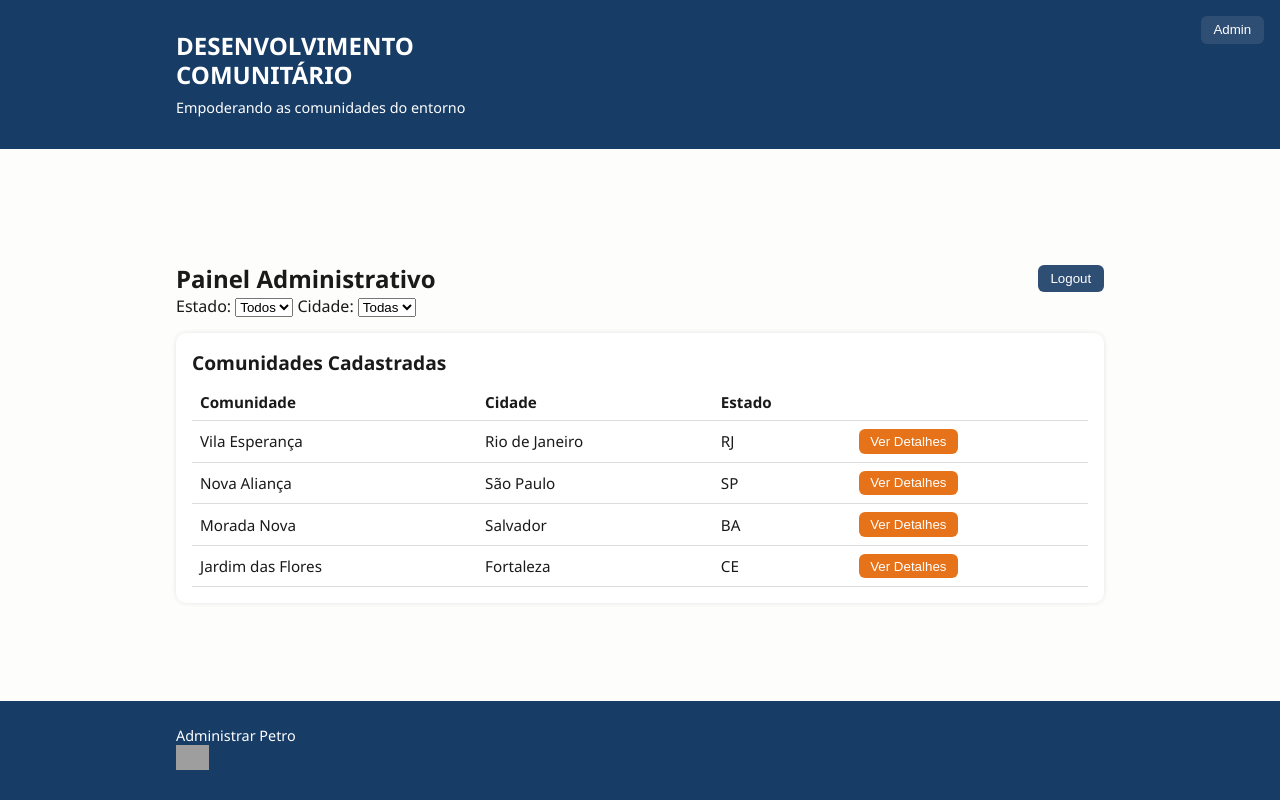
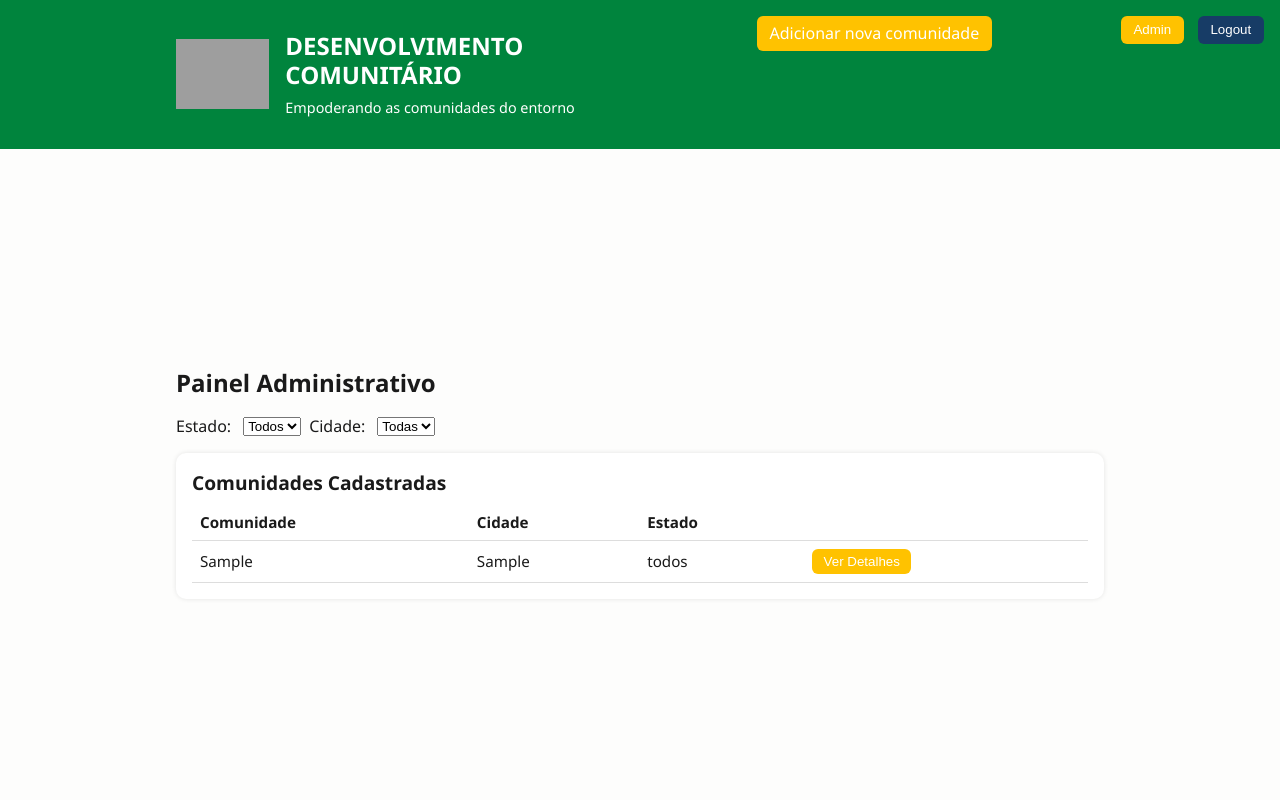
Before and after one commit to otaviozille/projeto-inova-o-SENAI, a PHP site: page /painel-admin/painel.php in a window 1280 px wide. Run offline with PHP 8.4, Linux system fonts and the light colour scheme; the visitor is signed in with stand-in values (Sample User, id 1); tables that the repository leaves empty or names only in its code hold one stand-in row (values such as "Sample post"); grey boxes are pictures that could not be loaded.

Commit message:
Atualiza painel e CSS

```diff
--- a/painel-admin/estilo.css
+++ b/painel-admin/estilo.css
@@ -4,11 +4,18 @@
   box-sizing: border-box;
 }
 
+:root {
+  --cor-primaria: #00843d;
+  --cor-secundaria: #ffc200;
+  --cor-escura: #173c66;
+  --cor-texto: #1a1a1a;
+}
+
 body, html {
   height: 100%;
   font-family: 'Segoe UI', sans-serif;
   background-color: #fdfdfc;
-  color: #1a1a1a;
+  color: var(--cor-texto);
 }
 
 .container {
@@ -25,10 +32,26 @@ body, html {
 }
 
 header.topo {
-  background-color: #173c66;
+  background-color: var(--cor-primaria);
   color: #fff;
   padding: 1rem;
   position: relative;
+}
+
+/* container do topo com logo */
+.cabecalho-topo {
+  display: flex;
+  align-items: center;
+  gap: 1rem;
+}
+
+.logo-petro {
+  height: 70px;
+  margin-left: 0;
+}
+
+.titulo-topo {
+  flex-grow: 1;
 }
 
 header h1 {
@@ -48,13 +71,36 @@ header p {
 .btn-admin {
   position: absolute;
   top: 1rem;
-  right: 1rem;
-  background: #2f4e74;
-  color: white;
+  right: 6rem;
+  background: var(--cor-secundaria);
+  color: #fff;
   border: none;
   padding: 0.4rem 0.8rem;
   border-radius: 6px;
   cursor: pointer;
+  transition: background 0.3s;
+}
+
+.btn-admin:hover {
+  background: #e5aa00;
+}
+
+.btn-add {
+  position: absolute;
+  top: 1rem;
+  right: 18rem;
+  background: var(--cor-secundaria);
+  color: #fff;
+  border: none;
+  padding: 0.4rem 0.8rem;
+  border-radius: 6px;
+  cursor: pointer;
+  transition: background 0.3s;
+  text-decoration: none;
+}
+
+.btn-add:hover {
+  background: #e5aa00;
 }
 
 main.painel {
@@ -71,19 +117,34 @@ main.painel {
   margin-top: 1rem;
 }
 
+.filtro-cidade {
+  display: flex;
+  flex-wrap: wrap;
+  gap: 0.5rem;
+  margin: 1rem 0;
+  align-items: center;
+}
+
+.filtro-cidade label {
+  margin-right: 0.25rem;
+}
+
 .btn-logout {
-  background: #2f4e74;
-  color: white;
+  position: absolute;
+  top: 1rem;
+  right: 1rem;
+  background: var(--cor-escura);
+  color: #fff;
   border: none;
   padding: 0.4rem 0.8rem;
   border-radius: 6px;
   cursor: pointer;
-  transition: all 0.3s ease;
+  transition: background 0.3s, transform 0.3s;
 }
 
 .btn-logout:hover {
-    transform: scale(1.1);
-    background-color: #1a2b3c;
+  transform: scale(1.05);
+  background-color: #0e2a4d;
 }
 
 .tabela {
@@ -96,6 +157,19 @@ main.painel {
   display: flex;
   flex-direction: column;
   justify-content: space-between;
+}
+
+.tabela-scroll {
+  max-height: 320px; /* mostra 8 registros antes de rolar */
+  overflow-y: auto;
+}
+
+/* cabeçalho da tabela fixo durante a rolagem */
+.tabela-scroll thead th {
+  position: sticky;
+  top: 0;
+  background: #fff;
+  z-index: 1;
 }
 
 .tabela h3 {
@@ -116,12 +190,17 @@ th, td {
 }
 
 .btn-detalhes {
-  background-color: #e6731a;
+  background-color: var(--cor-secundaria);
   color: #fff;
   border: none;
   padding: 0.3rem 0.7rem;
   border-radius: 6px;
   cursor: pointer;
+  transition: background 0.3s;
+}
+
+.btn-detalhes:hover {
+  background-color: #e5aa00;
 }
 
 ul.futuro {
@@ -132,16 +211,67 @@ ul.futuro {
   color: #444;
 }
 
-footer {
-  background: #173c66;
-  color: white;
-  padding: 0.6rem 1rem;
+.modal {
+  position: fixed;
+  z-index: 1000;
+  left: 0;
+  top: 0;
+  width: 100%;
+  height: 100%;
+  background-color: rgba(0, 0, 0, 0.6);
   display: flex;
-  justify-content: space-between;
   align-items: center;
-  font-size: 0.9rem;
+  justify-content: center;
+  backdrop-filter: blur(3px);
 }
 
-footer img {
-  height: 25px;
+.modal-content {
+  background: #ffffff;
+  border-radius: 16px;
+  padding: 30px 35px;
+  width: 100%;
+  max-width: 550px;
+  box-shadow: 0 12px 28px rgba(0, 0, 0, 0.25);
+  position: relative;
+  animation: fadeIn 0.3s ease-in-out;
 }
+
+@keyframes fadeIn {
+  from { opacity: 0; transform: scale(0.95); }
+  to { opacity: 1; transform: scale(1); }
+}
+
+.close {
+  position: absolute;
+  right: 18px;
+  top: 15px;
+  font-size: 26px;
+  font-weight: bold;
+  color: #888;
+  cursor: pointer;
+  transition: color 0.3s;
+}
+
+.close:hover {
+  color: #333;
+}
+
+#modal-titulo {
+  font-size: 24px;
+  margin-bottom: 18px;
+  color: #2a2a2a;
+  text-align: center;
+  border-bottom: 1px solid #eee;
+  padding-bottom: 10px;
+}
+
+#detalhes-comunidade p {
+  margin: 10px 0;
+  font-size: 16px;
+  color: #444;
+  line-height: 1.5;
+}
+
+#detalhes-comunidade strong {
+  color: #111;
+}
--- a/painel-admin/painel.php
+++ b/painel-admin/painel.php
@@ -7,11 +7,33 @@ if (!isset($_SESSION['email'])) {
     exit();
 }
 
-$email = $_SESSION['email'];
+$comunidades = [];
+$estados = [];
+$cidadesPorEstado = [];
 
-$logado = $_SESSION['email'];
+$sql = "SELECT id, comunidade, cidade, estado, educacao, agua, renda, saude, moradia, emprego FROM comunidades";
+$result = mysqli_query($conn, $sql);
+
+if ($result && mysqli_num_rows($result) > 0) {
+    while ($row = mysqli_fetch_assoc($result)) {
+        $comunidades[] = $row;
+        $estado = $row['estado'];
+        $cidade = $row['cidade'];
+
+        if (!in_array($estado, $estados)) {
+            $estados[] = $estado;
+        }
+
+        if (!isset($cidadesPorEstado[$estado])) {
+            $cidadesPorEstado[$estado] = [];
+        }
+
+        if (!in_array($cidade, $cidadesPorEstado[$estado])) {
+            $cidadesPorEstado[$estado][] = $cidade;
+        }
+    }
+}
 ?>
-
 
 <!DOCTYPE html>
 <html lang="pt-br">
@@ -24,10 +46,15 @@ $logado = $_SESSION['email'];
 <body>
   <div class="wrapper">
     <header class="topo">
-      <div class="container">
-        <h1>DESENVOLVIMENTO<br><span>COMUNITÁRIO</span></h1>
-        <p>Empoderando as comunidades do entorno</p>
+      <div class="container cabecalho-topo">
+        <img src="../imgs/petrobras.png" alt="Logo Petrobras" class="logo-petro" />
+        <div class="titulo-topo">
+          <h1>DESENVOLVIMENTO<br><span>COMUNITÁRIO</span></h1>
+          <p>Empoderando as comunidades do entorno</p>
+        </div>
+        <a href="../page-user/index.php" class="btn-add">Adicionar nova comunidade</a>
         <button class="btn-admin">Admin</button>
+        <button class="btn-logout"><a style="text-decoration: none; color:white;" href="../config/logout.php">Logout</a></button>
       </div>
     </header>
 
@@ -35,17 +62,15 @@ $logado = $_SESSION['email'];
       <div class="container">
         <div class="cabecalho-painel">
           <h2>Painel Administrativo</h2>
-          <button class="btn-logout"><a style="text-decoration: none; color:white;" href="../config/logout.php">Logout</a></button>
         </div>
 
         <div class="filtro-cidade">
           <label for="estado">Estado:</label>
           <select id="estado" onchange="atualizarCidades(); filtrarTabela();">
             <option value="todos">Todos</option>
-            <option value="RJ">RJ</option>
-            <option value="SP">SP</option>
-            <option value="BA">BA</option>
-            <option value="CE">CE</option>
+            <?php foreach ($estados as $uf): ?>
+              <option value="<?= htmlspecialchars($uf) ?>"><?= htmlspecialchars($uf) ?></option>
+            <?php endforeach; ?>
           </select>
 
           <label for="cidade">Cidade:</label>
@@ -56,6 +81,7 @@ $logado = $_SESSION['email'];
 
         <div class="tabela">
           <h3>Comunidades Cadastradas</h3>
+          <div class="tabela-scroll">
           <table id="tabela-comunidades">
             <thead>
               <tr>
@@ -66,51 +92,38 @@ $logado = $_SESSION['email'];
               </tr>
             </thead>
             <tbody>
-              <tr>
-                <td>Vila Esperança</td>
-                <td>Rio de Janeiro</td>
-                <td>RJ</td>
-                <td><button class="btn-detalhes">Ver Detalhes</button></td>
-              </tr>
-              <tr>
-                <td>Nova Aliança</td>
-                <td>São Paulo</td>
-                <td>SP</td>
-                <td><button class="btn-detalhes">Ver Detalhes</button></td>
-              </tr>
-              <tr>
-                <td>Morada Nova</td>
-                <td>Salvador</td>
-                <td>BA</td>
-                <td><button class="btn-detalhes">Ver Detalhes</button></td>
-              </tr>
-              <tr>
-                <td>Jardim das Flores</td>
-                <td>Fortaleza</td>
-                <td>CE</td>
-                <td><button class="btn-detalhes">Ver Detalhes</button></td>
-              </tr>
+              <?php foreach ($comunidades as $com): ?>
+                <tr>
+                  <td><?= htmlspecialchars($com['comunidade']) ?></td>
+                  <td><?= htmlspecialchars($com['cidade']) ?></td>
+                  <td><?= htmlspecialchars($com['estado']) ?></td>
+                  <td><button class="btn-detalhes">Ver Detalhes</button></td>
+                </tr>
+              <?php endforeach; ?>
             </tbody>
           </table>
+          </div>
         </div>
       </div>
     </main>
 
-    <footer>
-      <div class="container">
-        <p>Administrar Petro</p>
-        <img src="logo-br.png" alt="Logo BR" />
+  </div>
+
+  <!-- Modal com detalhes -->
+  <div id="modal" class="modal" style="display:none;">
+    <div class="modal-content">
+      <span class="close" onclick="fecharModal()">&times;</span>
+      <h2 id="modal-titulo">Detalhes da Comunidade</h2>
+
+      <div id="detalhes-comunidade" style="margin-top: 20px; font-size: 16px;">
+        <!-- Detalhes inseridos via JavaScript -->
       </div>
-    </footer>
+    </div>
   </div>
 
   <script>
-    const cidadesPorEstado = {
-      RJ: ['Rio de Janeiro'],
-      SP: ['São Paulo'],
-      BA: ['Salvador'],
-      CE: ['Fortaleza']
-    };
+    const comunidades = <?= json_encode($comunidades) ?>;
+    const cidadesPorEstado = <?= json_encode($cidadesPorEstado) ?>;
 
     function atualizarCidades() {
       const estado = document.getElementById('estado').value;
@@ -118,7 +131,7 @@ $logado = $_SESSION['email'];
 
       cidadeSelect.innerHTML = '<option value="todas">Todas</option>';
 
-      if (estado !== 'todos') {
+      if (estado !== 'todos' && cidadesPorEstado[estado]) {
         cidadesPorEstado[estado].forEach(cidade => {
           const option = document.createElement('option');
           option.value = cidade;
@@ -143,6 +156,32 @@ $logado = $_SESSION['email'];
         linha.style.display = (estadoValido && cidadeValida) ? '' : 'none';
       });
     }
+
+    document.querySelectorAll(".btn-detalhes").forEach((btn, index) => {
+      btn.addEventListener("click", () => {
+        const comunidade = comunidades[index];
+        abrirModal(comunidade);
+      });
+    });
+
+    function abrirModal(comunidade) {
+      document.getElementById("modal").style.display = "flex";
+      document.getElementById("modal-titulo").innerText = `Comunidade: ${comunidade.comunidade}`;
+
+      const detalhes = `
+        <p><strong>Educação:</strong> ${comunidade.educacao}</p>
+        <p><strong>Acesso à Água e Esgoto:</strong> ${comunidade.agua}</p>
+        <p><strong>Renda Média:</strong> R$ ${parseFloat(comunidade.renda).toFixed(2)}</p>
+        <p><strong>Saúde:</strong> ${comunidade.saude}</p>
+        <p><strong>Moradia:</strong> ${comunidade.moradia}</p>
+        <p><strong>Emprego:</strong> ${comunidade.emprego}</p>
+      `;
+      document.getElementById("detalhes-comunidade").innerHTML = detalhes;
+    }
+
+    function fecharModal() {
+      document.getElementById("modal").style.display = "none";
+    }
   </script>
 </body>
 </html>
```
